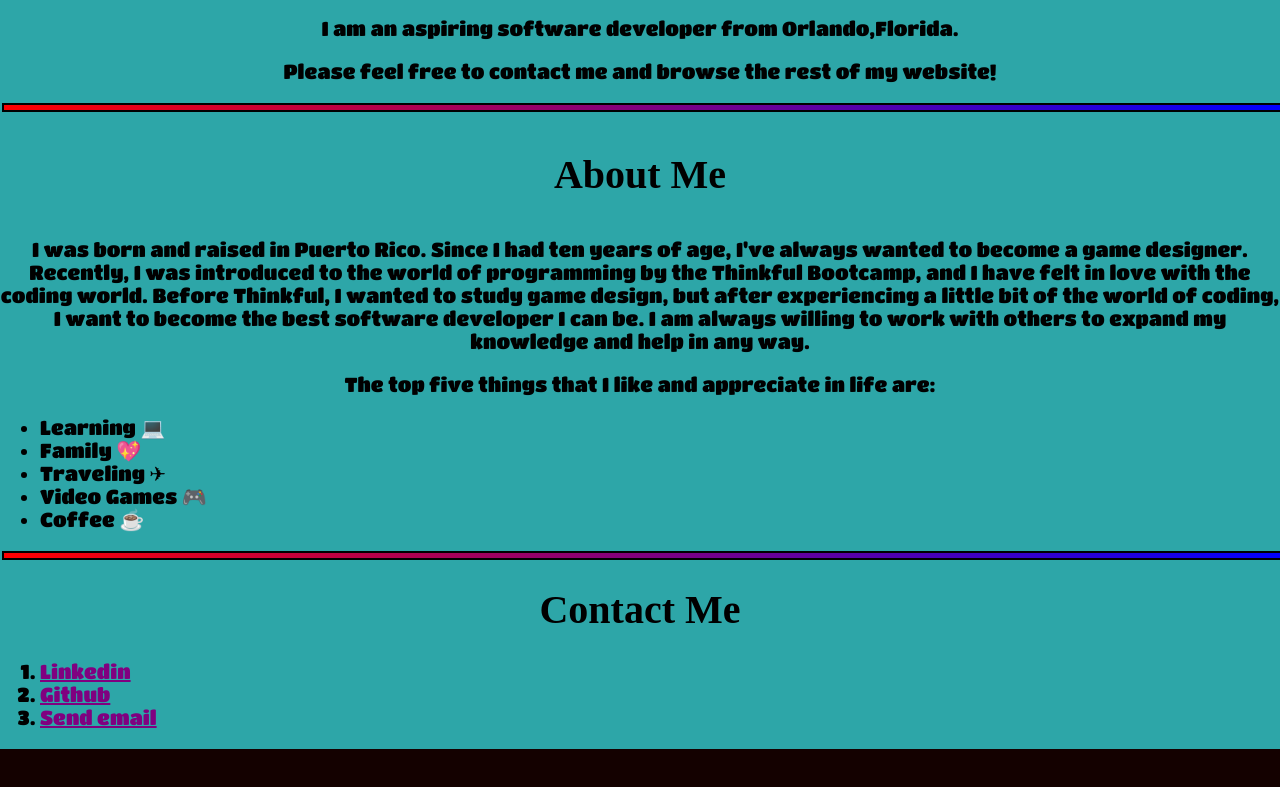
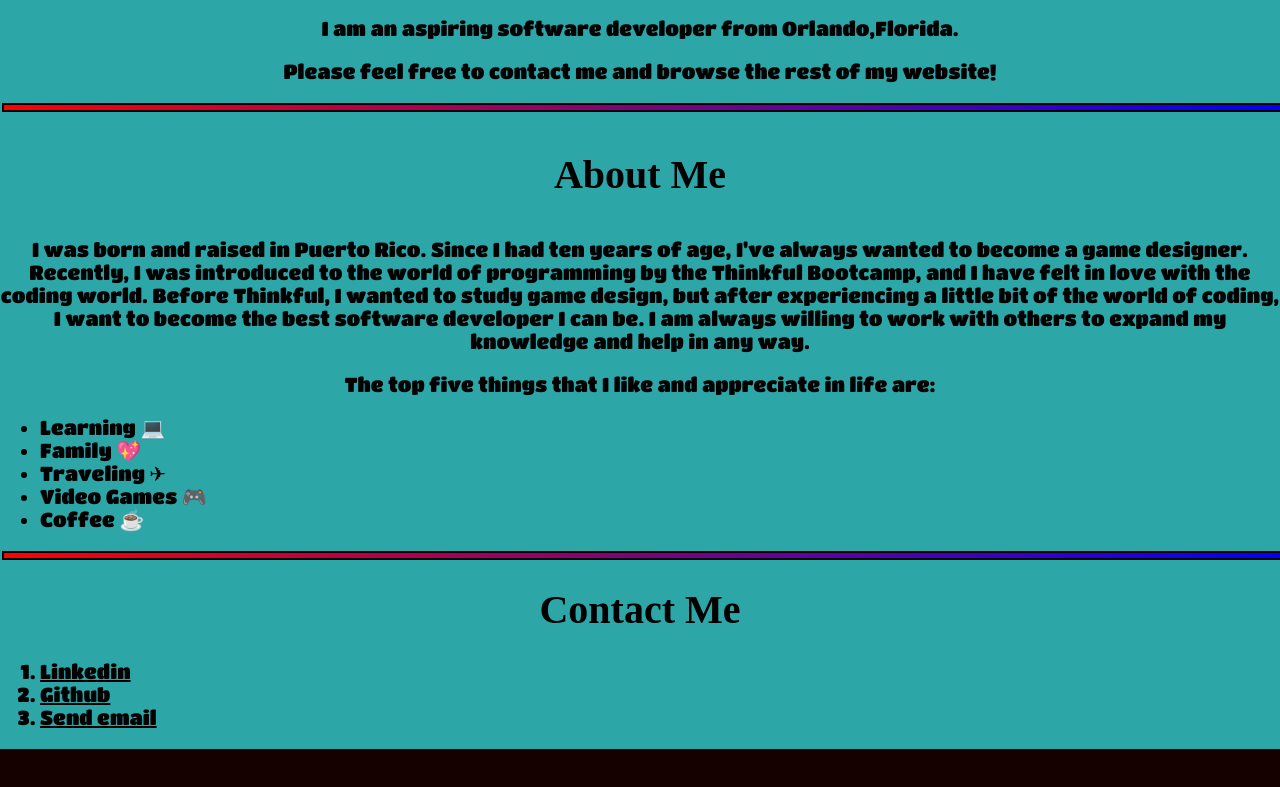
Before and after one commit to mikethecreador/two-portfolio-website, a plain HTML site: page index.html in a window 1280 px wide. Shown: the part 722-1509 px from the top of the page. Drawn offline with nearby package versions, Linux system fonts and the light colour scheme; a web font is replaced by a local one.

Commit message:
Update style.css

```diff
--- a/style.css
+++ b/style.css
@@ -57,9 +57,9 @@ main{
   text-align: center;
   }
 /*using pseudo-classes to style links*/
-a:link { color: purple; }
-a:visited { color: red; }
-a:hover { color: blue; }
+a:link { color: black; }
+a:visited { color: darkred; }
+a:hover { color: yellow; }
 a:active { color: greenyellow; }
 
 .center-align{
```
